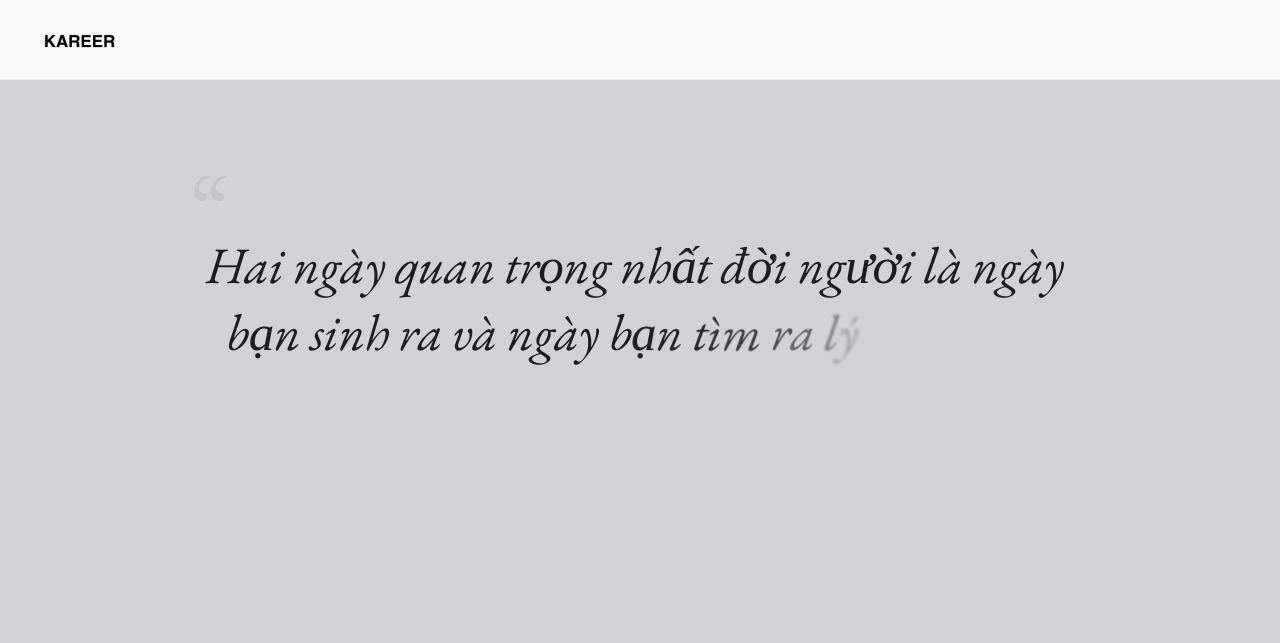
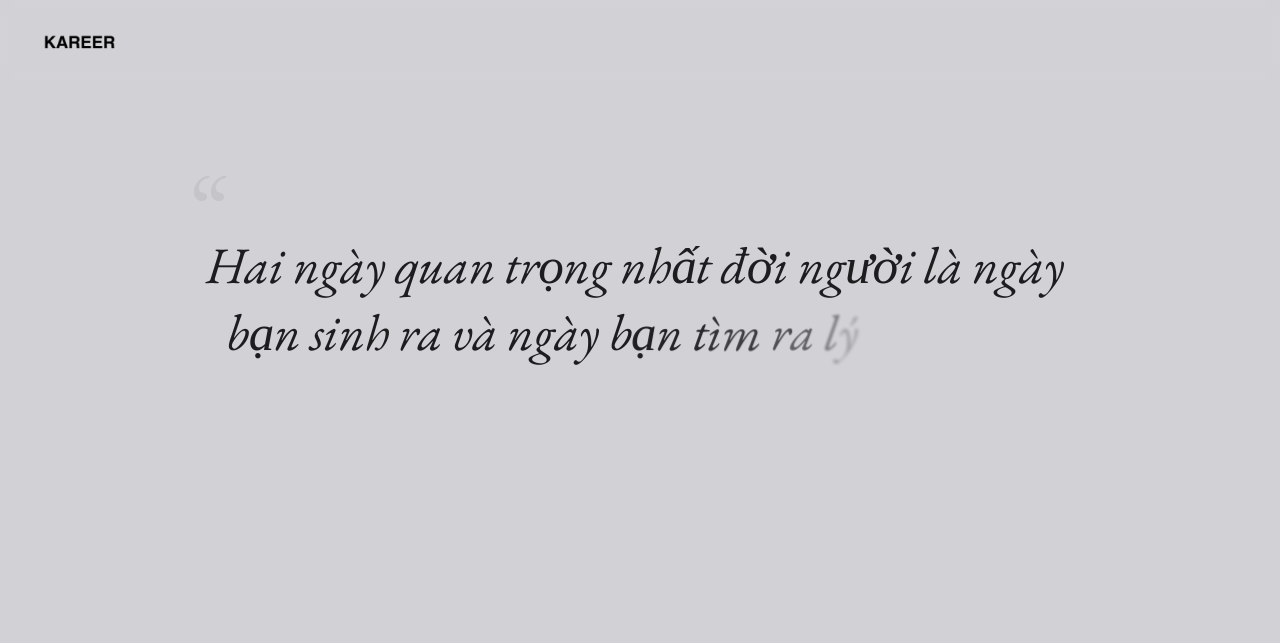
Before and after one commit to lykimngan777/kareer, a website: page index.html in a window 1280 px wide. Shown: the top 643 px of the page. Drawn offline with nearby package versions, Linux system fonts and the light colour scheme.

Commit message:
Add files via upload

```diff
--- a/step3.css
+++ b/step3.css
@@ -58,10 +58,9 @@ a {
     padding: 0 2rem;
     display: flex;
     align-items: center;
-    background: rgba(242, 242, 242, 0.85); /* Match bg color */
-    backdrop-filter: blur(15px);
-    -webkit-backdrop-filter: blur(15px);
-    border-bottom: 1px solid rgba(0,0,0,0.05);
+    background: transparent;
+    backdrop-filter: blur(5px);
+    -webkit-backdrop-filter: blur(5px);
 }
 
 .logo-area {
--- a/style.css
+++ b/style.css
@@ -58,10 +58,9 @@ body::-webkit-scrollbar-thumb {
     padding: 0 2rem;
     display: flex;
     align-items: center;
-    background: rgba(255, 255, 255, 0.85);
-    backdrop-filter: blur(15px);
-    -webkit-backdrop-filter: blur(15px);
-    border-bottom: 1px solid rgba(0,0,0,0.05);
+    background: transparent;
+    backdrop-filter: blur(5px);
+    -webkit-backdrop-filter: blur(5px);
     pointer-events: auto;
 }
 
@@ -773,8 +772,9 @@ body::-webkit-scrollbar-thumb {
         width: 100%;
         display: flex;
         justify-content: center;
-        background: rgba(255, 255, 255, 0.9);
-        border-bottom: 1px solid rgba(0,0,0,0.05);
+        background: transparent;
+        backdrop-filter: blur(5px);
+        -webkit-backdrop-filter: blur(5px);
     }
 
     .logo-area img {
```
Also changed, not shown: step2.html (+3 -4 lines), timeline.html (+3 -4 lines).
